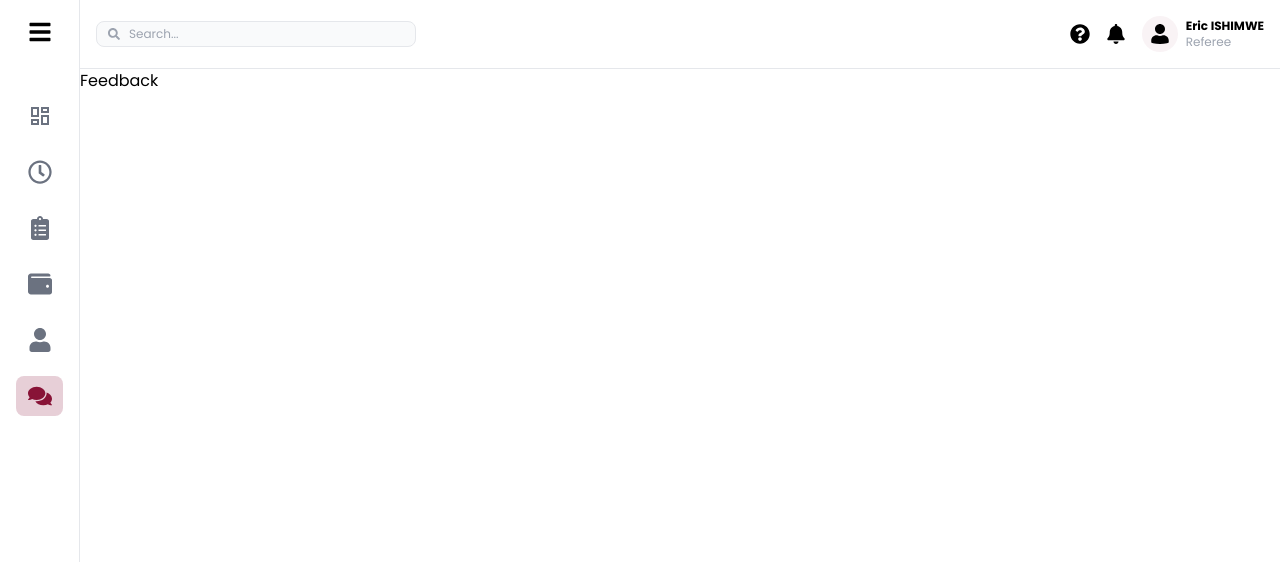
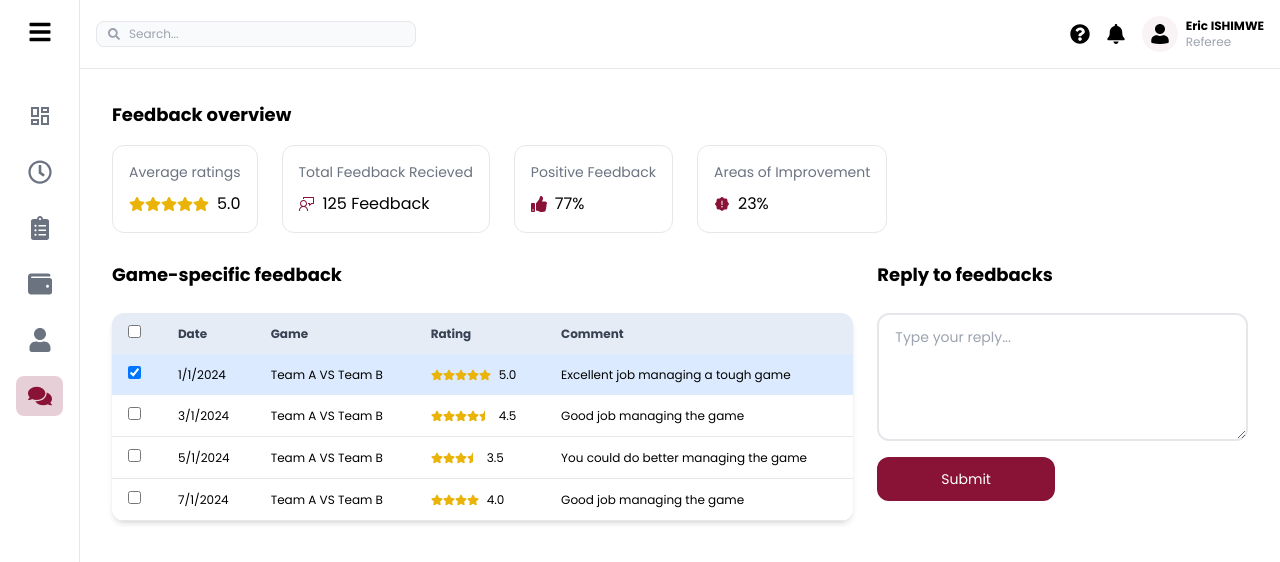
Before and after one commit to dushimire20/referee-app, a React (Vite) app: page /dashboard/feedback in a window 1280 px wide. Shown: the top 562 px of the page. Built offline with nearby package versions, Linux system fonts and the light colour scheme.

Commit message:
Refactor: Add feedback functionality and UI improvements

```diff
--- a/src/scenes/feedback/index.tsx
+++ b/src/scenes/feedback/index.tsx
@@ -1,7 +1,168 @@
+import {FaStar} from "react-icons/fa";
+import {FaStarHalf} from "react-icons/fa";
+import {VscFeedback} from "react-icons/vsc";
+import {FaThumbsUp} from "react-icons/fa";
+import {PiSealWarningFill} from "react-icons/pi";
+import {useState} from "react";
+
 const Feedback = () => {
-  return (
-    <div>Feedback</div>
-  )
+    const initialFeedbacks = [
+        {
+            date: '1/1/2024',
+            game: 'Team A VS Team B',
+            rating: '5.0',
+            comment: 'Excellent job managing a tough game',
+            selected: true
+        },
+        {
+            date: '3/1/2024',
+            game: 'Team A VS Team B',
+            rating: '4.5',
+            comment: 'Good job managing the game',
+            selected: false
+        },
+        {
+            date: '5/1/2024',
+            game: 'Team A VS Team B',
+            rating: '3.5',
+            comment: 'You could do better managing the game',
+            selected: false
+        },
+        {
+            date: '7/1/2024',
+            game: 'Team A VS Team B',
+            rating: '4.0',
+            comment: 'Good job managing the game',
+            selected: false
+        },
+    ];
+
+    const [feedbacks, setFeedbacks] = useState(initialFeedbacks);
+
+    const handleFeedbackSelection = (index: number) => {
+        const updatedFeedbacks = feedbacks.map((feedback, i) => {
+            if (i === index) {
+                feedback.selected = !feedback.selected;
+            }
+            return feedback;
+        });
+        setFeedbacks(updatedFeedbacks);
+    };
+
+    const handleRSelectAllFeedbacks = (e: React.ChangeEvent<HTMLInputElement>) => {
+        const checked = e.target.checked;
+        setFeedbacks(feedbacks.map(row => ({...row, selected: checked})));
+    }
+
+
+    return (
+        <div className="p-8">
+            <h3 className="text-lg font-semibold mb-4">Feedback overview</h3>
+            <div className="flex flex-wrap gap-6">
+                <div className="p-4 rounded-xl border space-y-2.5">
+                    <p className="text-sm text-gray-500">Average ratings</p>
+                    <div className="flex space-x-2 items-center">
+                        <span className="flex">
+                            <FaStar className="text-yellow-500"/>
+                            <FaStar className="text-yellow-500"/>
+                            <FaStar className="text-yellow-500"/>
+                            <FaStar className="text-yellow-500"/>
+                            <FaStar className="text-yellow-500"/>
+                        </span>
+                        <p>5.0</p>
+                    </div>
+                </div>
+                <div className="p-4 rounded-xl border space-y-2.5">
+                    <p className="text-sm text-gray-500">Total Feedback Recieved</p>
+                    <div className="flex space-x-2 items-center">
+                        <VscFeedback className="text-secondary-100"/>
+                        <p>125 Feedback</p>
+                    </div>
+                </div>
+                <div className="p-4 rounded-xl border space-y-2.5">
+                    <p className="text-sm text-gray-500">Positive Feedback</p>
+                    <div className="flex space-x-2 items-center">
+                        <FaThumbsUp className="text-secondary-100"/>
+                        <p>77%</p>
+                    </div>
+                </div>
+                <div className="p-4 rounded-xl border space-y-2.5">
+                    <p className="text-sm text-gray-500">Areas of Improvement</p>
+                    <div className="flex space-x-2 items-center">
+                        <PiSealWarningFill className="text-secondary-100"/>
+                        <p>23%</p>
+                    </div>
+                </div>
+            </div>
+
+            <div className="flex flex-col mt-7 md:flex-row w-full space-y-6 md:space-x-6 md:space-y-0">
+                <div className="w-full md:w-2/3 space-y-6">
+                    <h3 className="text-lg font-semibold">Game-specific feedback</h3>
+                    {/* a table of feedbacks */}
+                    <div className="flex flex-col">
+                        <div className="-m-1.5 overflow-x-auto">
+                            <div className="p-1.5 min-w-full inline-block align-middle">
+                                <table className="min-w-full bg-white shadow-md rounded-xl overflow-hidden text-xs">
+                                    <thead className="text-gray-700 bg-[#E5ECF6] overflow-x-auto">
+                                    <tr>
+                                        <th className="py-3 px-4 text-left">
+                                            <input type="checkbox" onChange={handleRSelectAllFeedbacks}/>
+                                        </th>
+                                        <th className="py-3 px-4 text-left">Date</th>
+                                        <th className="py-3 px-4 text-left">Game</th>
+                                        <th className="py-3 px-4 text-left">Rating</th>
+                                        <th className="py-3 px-4 text-left">Comment</th>
+                                    </tr>
+                                    </thead>
+                                    <tbody className="text-blue-gray-900 overflow-x-auto">
+                                    {feedbacks.map((feedback, index) => (
+                                        <tr key={index}
+                                            className={feedback.selected ? 'bg-blue-100' : 'border-b border-blue-gray-200'}>
+                                            <td className="py-3 px-4">
+                                                <input type="checkbox" className="form-checkbox"
+                                                       checked={feedback.selected}
+                                                       onChange={() => handleFeedbackSelection(index)}/>
+                                            </td>
+                                            <td className="py-3 px-4">{feedback.date}</td>
+                                            <td className="py-3 px-4">{feedback.game}</td>
+                                            <td className="py-3 px-4">
+                                                <div className="flex items-center">
+                                                    {[...Array(Math.floor(Number(feedback.rating)))].map((_, i) => (
+                                                        <FaStar key={i} className="text-yellow-500"/>
+                                                    ))}
+                                                    {Number(feedback.rating) % 1 !== 0 &&
+                                                        <FaStarHalf className="text-yellow-500"/>}
+                                                    <span className="ml-2">{feedback.rating}</span>
+                                                </div>
+                                            </td>
+                                            <td className="py-3 px-4">{feedback.comment}</td>
+                                        </tr>
+                                    ))}
+                                    </tbody>
+                                </table>
+                            </div>
+                        </div>
+                    </div>
+                </div>
+
+                <div className="w-full md:w-1/3 space-y-6">
+                    <h3 className="text-lg font-semibold">Reply to feedbacks</h3>
+                    <form className="space-y-4">
+
+                    <textarea
+                        className="py-3 px-4 block w-full border-2 rounded-xl text-sm focus:outline-none focus:ring-secondary-100 disabled:opacity-50 disabled:pointer-events-none"
+                        rows="5" placeholder="Type your reply..."></textarea>
+                        <button
+                            className="bg-secondary-100 text-white py-3 px-16 rounded-xl text-sm hover:bg-secondary-200">
+                            Submit
+                        </button>
+                    </form>
+                </div>
+
+            </div>
+
+        </div>
+    );
 }
 
 export default Feedback
```
